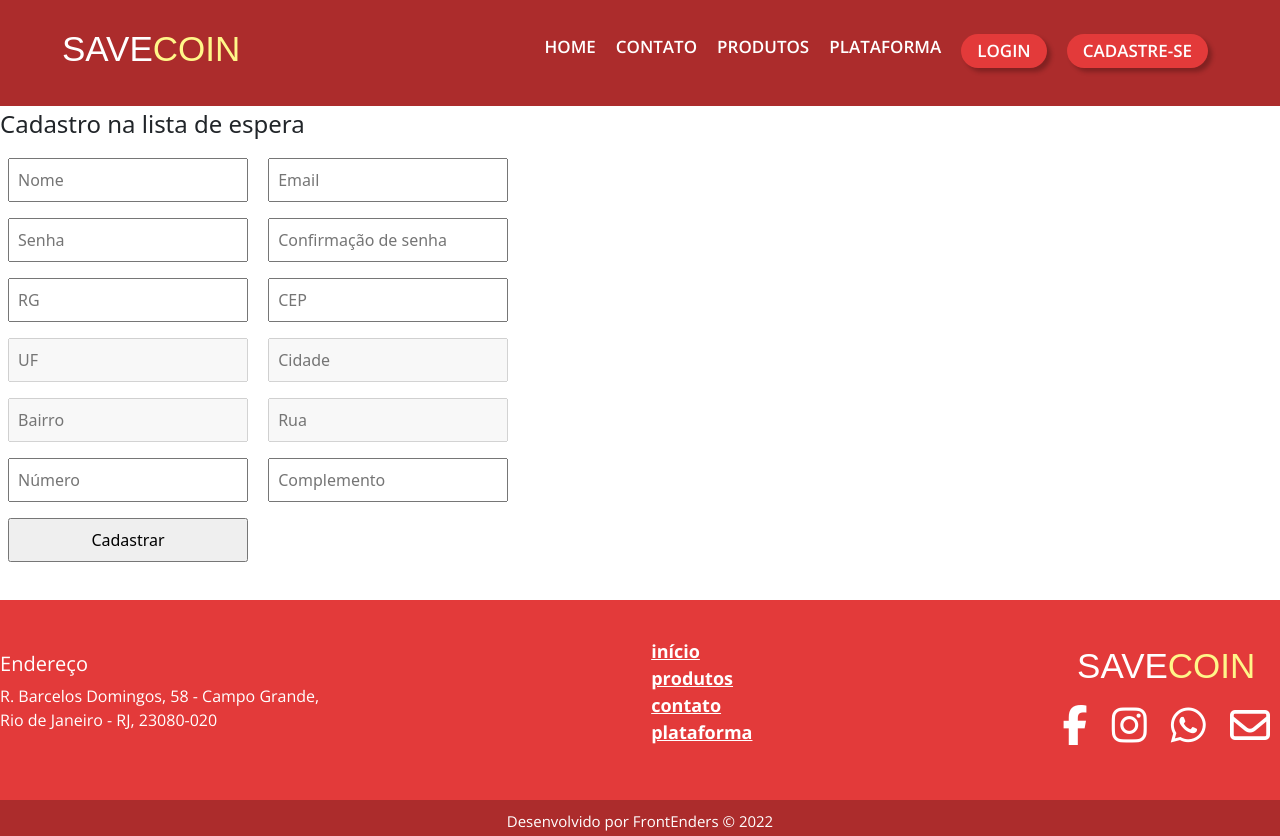
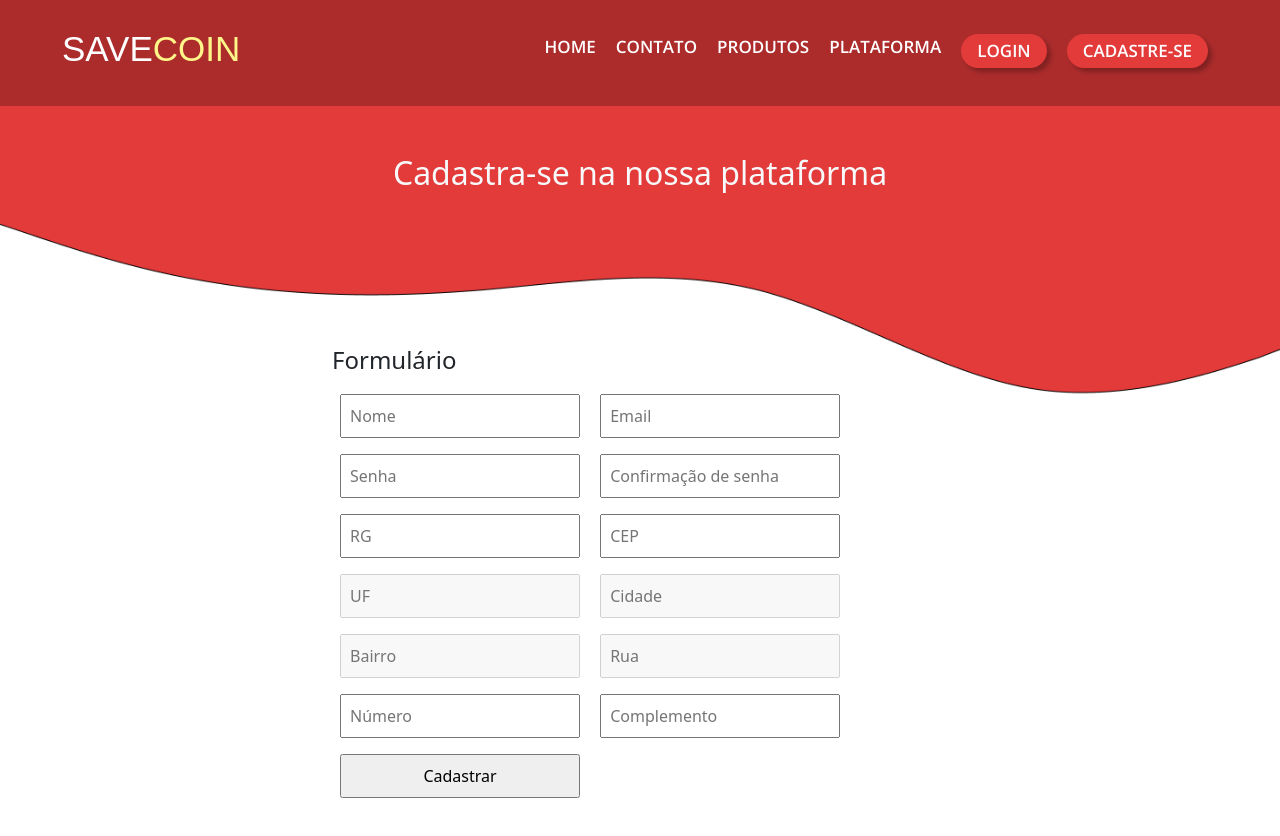
Before and after one commit to karenlmoraes/FrontEnders, a plain HTML site: page cadastro.html in a window 1280 px wide. Shown: the top 836 px of the page. Drawn offline with nearby package versions, Linux system fonts and the light colour scheme; a web font is replaced by a local one.

Commit message:
Correção e melhoria no formulário e estilo do cadastro

```diff
--- a/CSS/cadastro.css
+++ b/CSS/cadastro.css
@@ -104,6 +104,29 @@ span {
     transition: 0.3s;
 }
 
+/* MAiN */
+.text-1{
+    background-color:#E33A3A;
+    height: 100px;
+}
+
+main{
+    margin-top: -5%;
+}
+
+.img{
+    background-image: url(../IMG/Background-home3.png);
+    background-repeat: no-repeat;
+    background-size: cover;
+    height: 25vh;
+}
+
+.input {
+    background-color: #D9D9D9 !important;
+}
+
+
+
 /* FOOTER  */
 
 footer {
@@ -185,7 +208,7 @@ input {
 
 /* Remover setas do tipo number */
 input[type=number] {
-    -moz-appearance:textfield;
+    -moz-appearance: textfield;
 }
 
 input::-webkit-outer-spin-button,
--- a/JS/cadastro.js
+++ b/JS/cadastro.js
@@ -8,10 +8,10 @@ campo_cep.addEventListener('change', (busca_cep) =>{
 
         }).then(get => {
             let resultado = JSON.stringify(get);
-            let resultado_uf = JSON.stringify(get.uf);
-            let resultado_cidade = JSON.stringify(get.localidade);
-            let resultado_bairro = JSON.stringify(get.bairro);
-            let resultado_rua = JSON.stringify(get.logradouro);
+            let resultado_uf = get.uf;
+            let resultado_cidade = get.localidade;
+            let resultado_bairro = get.bairro;
+            let resultado_rua = get.logradouro;
 
             let campo_uf = document.querySelector('#uf');
             let campo_cidade = document.querySelector('#cidade');
@@ -48,5 +48,6 @@ cadastrar.addEventListener('click', (conferir) => {
         alert('Preencha todos os campos, por favor.');
     } else {
         alert('Parabéns, você acaba de entrar na lista de espera!');
+        setTimeout(() => location.href = './login.html', 2000);
     }
 })
--- a/cadastro.html
+++ b/cadastro.html
@@ -44,13 +44,19 @@
                 </div>
               </div>
           </nav>
-      </header>
+    </header>
 
-    <main>
+    <div class="container-fluid text-1">
+      <h2 class="text-center pt-5 text-light">Cadastra-se na nossa plataforma</h2>
+    </div>
+    <div class="img"></div>
+
+    <main class="container-fluid cont-1">
+      <div class="row justify-content-center">
         <div id="cadastro">
             <form id="formulario">
                 <fieldset>
-                    <legend>Cadastro na lista de espera</legend>
+                    <legend>Formulário</legend>
                     <input type="text" placeholder="Nome" id="nome">
                     <input type="email" placeholder="Email" id="email">
                     <input type="password" placeholder="Senha" id="senha">
@@ -67,6 +73,7 @@
                 </fieldset>
             </form>
         </div>
+      </div>
     </main>
 
     <footer>
```
